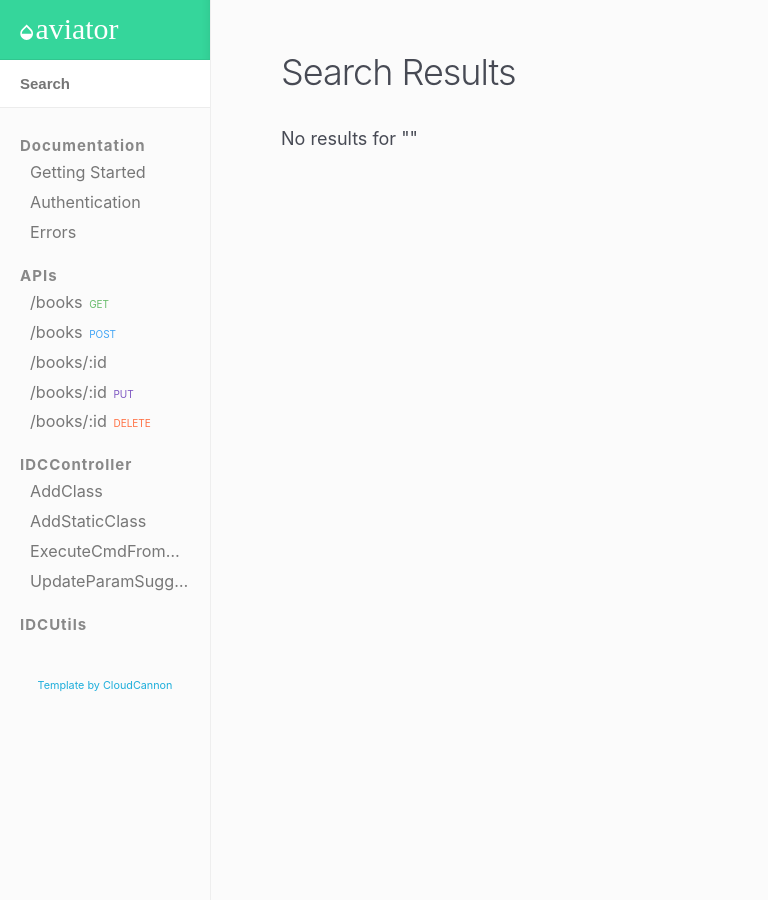
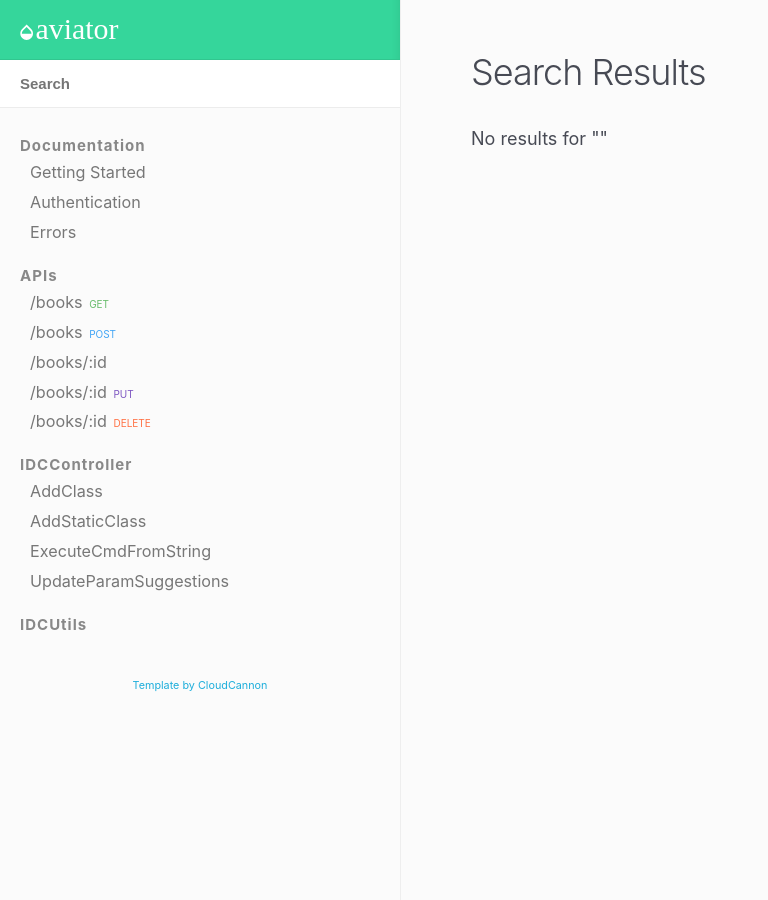
Before and after one commit to bloeys/idc-docs, a Jekyll site: the page built from search.html, in a window 1280 px wide. Shown: the whole page, without its empty margins (0-768 px from the left). Built offline with Jekyll 4.4.1, drawn with Linux system fonts in a browser that asks for light colours; nearby versions of some CDN libraries.

```diff
--- a/css/style.scss
+++ b/css/style.scss
@@ -1,13 +1,14 @@
 ---
 layout: null
-sitemap: false
+sitemap: true
 ---
 
 $brand-colour: #35d69b;
 
 $nav-header-height: 60px;
 $nav-background-color: #f5f5f5;
-$nav-width: 210px;
+$nav-width: 400px;
+// $nav-width: 210px;
 
 $space: 20px;
 
```
Also changed, not shown: _IDCController/ExecuteCmdFromString.md (+5 -0 lines).
